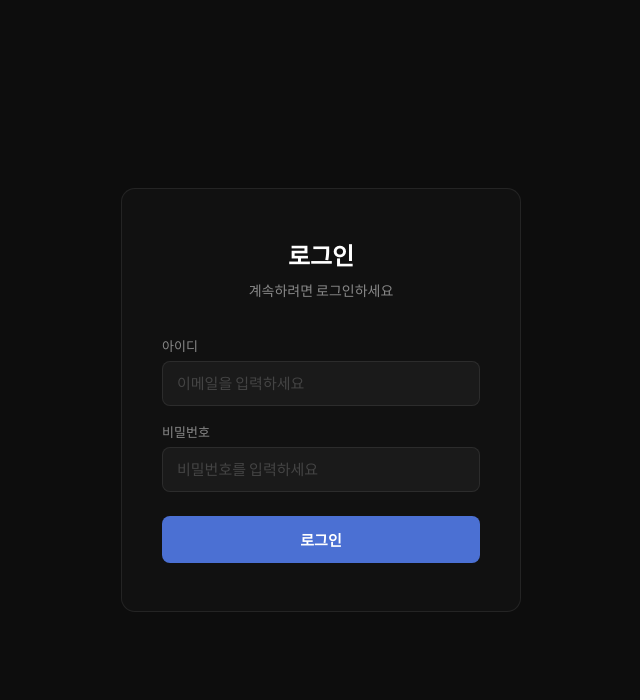
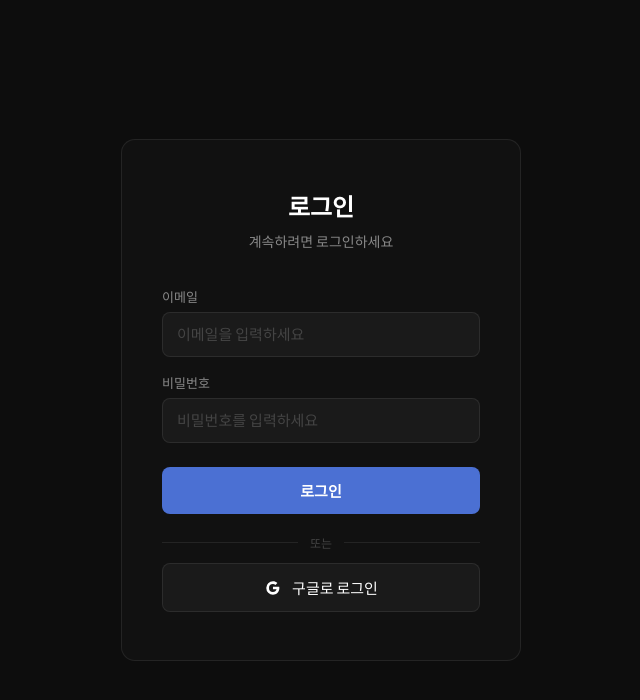
Before and after one commit to sele906/beluo-frontend, a React (Vite) app: page /login in a window 1280 px wide. Shown: the top 700 px of the page, without its empty margins (319-959 px from the left). Built offline with nearby package versions, Linux system fonts and the light colour scheme; no server answers.

Commit message:
구글 로그인 기능 추가 및 vite_api_url 수정

```diff
--- a/src/api/chatApi.js
+++ b/src/api/chatApi.js
@@ -1,12 +1,31 @@
 import axios from "axios";
 
 const api = axios.create({
-  baseURL: import.meta.env.VITE_API_URL,
+  baseURL: import.meta.env.VITE_API_URL + "/api",
   headers: {
     "Content-Type": "application/json",
   },
   withCredentials: true,
 });
+
+api.interceptors.response.use(
+  (res) => res,
+  async (error) => {
+    const originalRequest = error.config;
+
+    if (error.response?.status === 401 && !originalRequest._retry && !originalRequest.url.includes("/auth/refresh")) {
+      originalRequest._retry = true;
+      try {
+        await api.post("/auth/refresh");
+        return api(originalRequest);
+      } catch {
+        window.location.href = "/login";
+        return Promise.reject(error);
+      }
+    }
+    return Promise.reject(error);
+  }
+);
 
 //chat
 
@@ -84,11 +103,20 @@ export async function createCharacter(formData) {
 
 //auth
 
-//테스트 로그인
-export async function loginApi(formData) {
-  const res = await api.post("/auth/login", {
-    email: formData.get("email"),
-    password: formData.get("password"),
-  });
+//로그인
+export async function loginApi(data) {
+  const res = await api.post("/auth/login", data);
   return res.data;
 }
+
+//회원가입
+export async function joinApi(data) {
+  const res = await api.post("/auth/join", data);
+  return res.data;
+}
+
+//로그아웃
+export async function logoutApi() {
+  const res = await api.post("/auth/logout");
+  return res.data;
+}
--- a/src/components/layout/Header.jsx
+++ b/src/components/layout/Header.jsx
@@ -2,6 +2,7 @@ import { useState } from "react";
 import { Link, useNavigate } from "react-router-dom";
 import { BiSearch, BiX, BiSolidUser, BiUser, BiLogIn, BiLogOut } from "react-icons/bi";
 import { useAuth } from "../../context/AuthContext";
+import { logoutApi } from "../../api/chatApi";
 
 import classes from "./Header.module.css";
 import logo from "../../assets/logo.svg";
@@ -24,11 +25,22 @@ function Header() {
         setSearchValue("");
     };
 
+    const handleLogout = async () => {
+        try {
+            await logoutApi();
+        } catch (e) {
+            console.error(e);
+        } finally {
+            logout();
+            navigate("/");
+        }
+    };
+
     const [userMenuOpen, setUserMenuOpen] = useState(false);
     const closeMenu = () => setUserMenuOpen(false);
     const menuItems = [
         { to: "/mypage", icon: <BiUser />, label: "마이메뉴" },
-        { icon: <BiLogOut />, label: "로그아웃", onClick: logout },
+        { icon: <BiLogOut />, label: "로그아웃", onClick: handleLogout },
     ];
 
     return (
--- /dev/null
+++ b/src/pages/auth/Join.jsx
@@ -0,0 +1,37 @@
+import { joinApi } from "../../api/chatApi";
+import { useNavigate } from "react-router-dom";
+
+function Join() {
+
+    const navigate = useNavigate();
+
+    const handleSubmit = async (e) => {
+        e.preventDefault();
+
+        const data = {
+            email: e.target.email.value,
+            password: e.target.password.value,
+            name: e.target.name.value
+        };
+
+        try {
+            await joinApi(data);
+            navigate("/login");
+        } catch (e) {
+            alert("회원가입에 실패했습니다.");
+        }
+    };
+
+    return (
+        <>
+            <form onSubmit={handleSubmit}>
+                <input name="email"/>
+                <input name="password"/>
+                <input name="name"/>
+                <button>가입하기</button>
+            </form>
+        </>
+    );
+}
+
+export default Join;
--- a/src/pages/auth/Login.jsx
+++ b/src/pages/auth/Login.jsx
@@ -1,6 +1,7 @@
 import { loginApi } from "../../api/chatApi";
 import { useAuth } from "../../context/AuthContext";
 import { useNavigate } from "react-router-dom";
+import { BiLogoGoogle } from "react-icons/bi";
 
 import classes from "./Login.module.css";
 
@@ -12,15 +13,23 @@ function Login() {
     const handleSubmit = async (e) => {
         e.preventDefault();
 
-        const formData = new FormData(e.target);
+        const data = {
+            email: e.target.email.value,
+            password: e.target.password.value
+        };
+
         try {
-            await loginApi(formData);
+            await loginApi(data);
             login();
             navigate("/");
         } catch (e) {
             alert("이메일 또는 비밀번호가 올바르지 않습니다.");
         }
     };
+
+    function toGoogle() {
+        window.location.href = `${import.meta.env.VITE_API_URL}/oauth2/authorization/google`;
+    }
 
     return (
         <div className={classes.container}>
@@ -30,7 +39,7 @@ function Login() {
 
                 <form className={classes.form} onSubmit={handleSubmit}>
                     <div className={classes.field}>
-                        <label className={classes.label}>아이디</label>
+                        <label className={classes.label}>이메일</label>
                         <input
                             className={classes.input}
                             name="email"
@@ -54,6 +63,13 @@ function Login() {
                         로그인
                     </button>
                 </form>
+
+                <div className={classes.divider}>또는</div>
+
+                <button className={classes.googleButton} onClick={toGoogle}>
+                    <BiLogoGoogle className={classes.googleIcon} />
+                    구글로 로그인
+                </button>
             </div>
         </div>
     );
--- a/src/pages/auth/Login.module.css
+++ b/src/pages/auth/Login.module.css
@@ -90,3 +90,52 @@
     transform: scale(0.98);
     opacity: 0.8;
 }
+
+.divider {
+    display: flex;
+    align-items: center;
+    gap: 12px;
+    margin: 20px 0 4px;
+    color: var(--text-dim);
+    font-size: 12px;
+}
+
+.divider::before,
+.divider::after {
+    content: "";
+    flex: 1;
+    height: 1px;
+    background: var(--border);
+}
+
+.googleButton {
+    display: flex;
+    align-items: center;
+    justify-content: center;
+    gap: 10px;
+    width: 100%;
+    margin-top: 12px;
+    background: var(--surface-2);
+    color: var(--text);
+    border: 1px solid var(--border);
+    border-radius: var(--radius-sm);
+    font-size: 15px;
+    font-weight: 500;
+    padding: 13px;
+    cursor: pointer;
+    transition: background 0.2s ease, border-color 0.2s ease, transform 0.1s ease;
+}
+
+.googleButton:hover {
+    background: var(--surface);
+    border-color: var(--text-muted);
+}
+
+.googleButton:active {
+    transform: scale(0.98);
+}
+
+.googleIcon {
+    font-size: 18px;
+    flex-shrink: 0;
+}
--- /dev/null
+++ b/src/pages/auth/OAuth2Redirect.jsx
@@ -0,0 +1,17 @@
+import { useEffect } from "react";
+import { useNavigate } from "react-router-dom";
+import { useAuth } from "../../context/AuthContext";
+
+function OAuth2Redirect() {
+    const { login } = useAuth();
+    const navigate = useNavigate();
+
+    useEffect(() => {
+        login();
+        navigate("/", { replace: true });
+    }, []);
+
+    return null;
+}
+
+export default OAuth2Redirect;
--- a/src/pages/main/Main.jsx
+++ b/src/pages/main/Main.jsx
@@ -2,6 +2,7 @@ import { useState, useEffect } from "react";
 import { getCharacterList } from "../../api/chatApi";
 import { Link, Outlet } from "react-router-dom";
 import Avatar from "../../components/common/Avatar";
+import { useAuth } from "../../context/AuthContext";
 
 import classes from "./Main.module.css";
 
@@ -41,7 +42,7 @@ const Section = ({ title, characters }) => (
 );
 
 function Main() {
-    const isLoggedIn = false; // 나중에 auth로 교체
+    const { isLoggedIn, logout } = useAuth();
 
     const [characterList, setCharacterList] = useState({
         popular: [],
@@ -67,10 +68,13 @@ function Main() {
         <>
             <Outlet />
             <div className={classes.main}>
-                <Section title="🔥 인기순" characters={characterList.popular} />
+
                 {showLiked && (
                     <Section title="❤️ 관심순" characters={characterList.liked} />
                 )}
+
+                <Section title="🔥 인기순" characters={characterList.popular} />
+
                 <Section title="✨ 신규순" characters={characterList.recent} />
             </div>
         </>
--- a/src/routes/Router.jsx
+++ b/src/routes/Router.jsx
@@ -6,6 +6,8 @@ import Create from "../pages/create/Create";
 import MyPage from "../pages/mypage/MyPage";
 import ChatRoom from "../pages/chat/ChatRoom";
 import Login from "../pages/auth/Login";
+import Join from "../pages/auth/Join";
+import OAuth2Redirect from "../pages/auth/OAuth2Redirect";
 import CharacterDetailModal, {loader as characterDetailLoader} from "../pages/character/CharacterDetailModal";
 
 const Router = createBrowserRouter([
@@ -30,7 +32,9 @@ const Router = createBrowserRouter([
         {path: '/mypage', element: <MyPage />},
 
     ]},
-    {path: '/login', element: <Login/>}
+    {path: '/login', element: <Login/>},
+    {path: '/join', element: <Join/>},
+    {path: '/oauth2/redirect', element: <OAuth2Redirect/>},
 ]);
 
 export default Router;
```
Also changed, not shown: src/pages/auth/Join.module.css (added).
